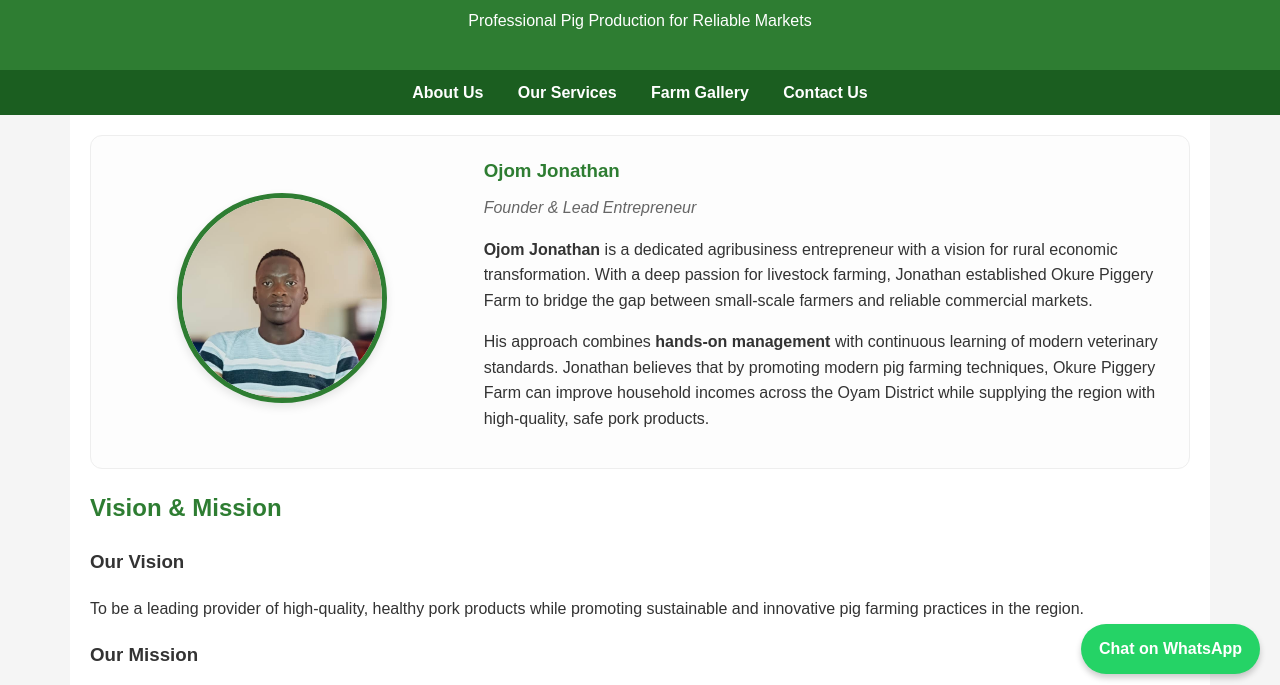
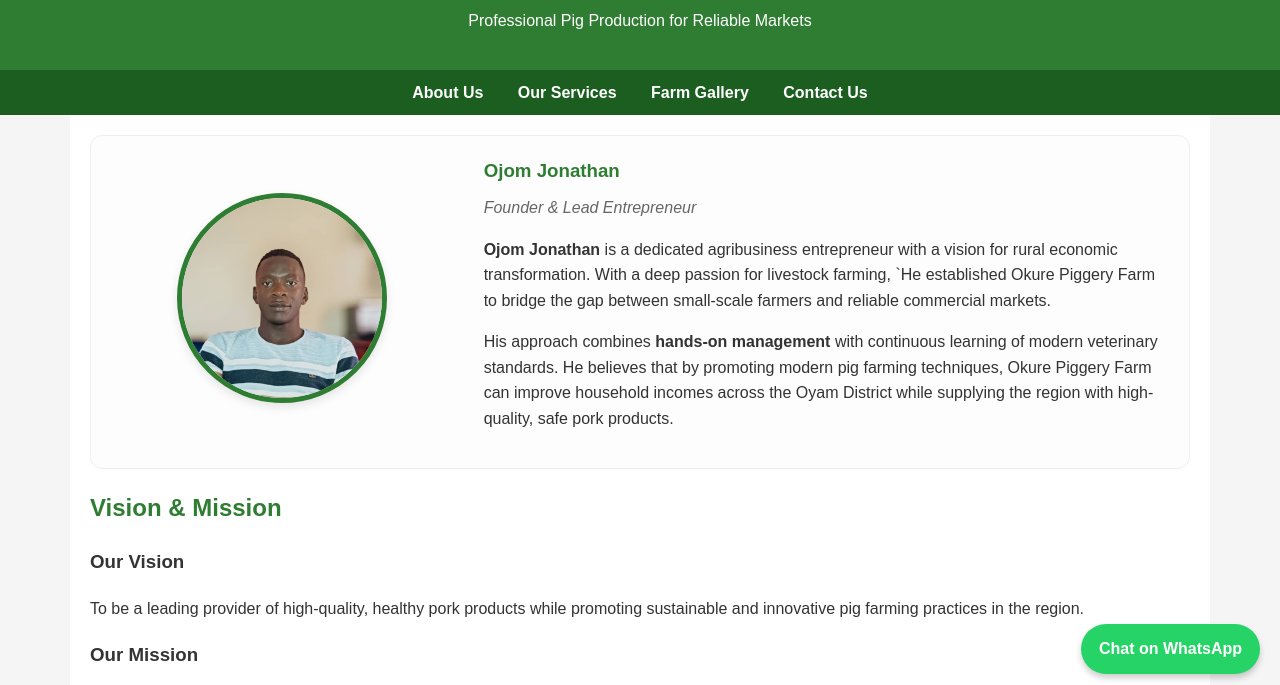
Before and after one commit to ojomjonathan8-stack/okure-piggery, a plain HTML site: page index.html in a window 1280 px wide. Shown: the part 106-791 px from the top of the page. Drawn offline with Linux system fonts and the light colour scheme.

Commit message:
Update index.html

```diff
--- a/index.html
+++ b/index.html
@@ -98,12 +98,12 @@
       <p style="font-style: italic; color: #666; margin-top: -10px;">Founder & Lead Entrepreneur</p>
       <p>
         <strong>Ojom Jonathan</strong> is a dedicated agribusiness entrepreneur with a vision for rural economic transformation.
-        With a deep passion for livestock farming, Jonathan established Okure Piggery Farm to bridge the gap between small-scale
+        With a deep passion for livestock farming, `He established Okure Piggery Farm to bridge the gap between small-scale
         farmers and reliable commercial markets.
       </p>
       <p>
         His approach combines <strong>hands-on management</strong> with continuous learning of modern veterinary standards.
-        Jonathan believes that by promoting modern pig farming techniques, Okure Piggery Farm can improve household incomes
+  He believes that by promoting modern pig farming techniques, Okure Piggery Farm can improve household incomes
         across the Oyam District while supplying the region with high-quality, safe pork products.
       </p>
     </div>
```
